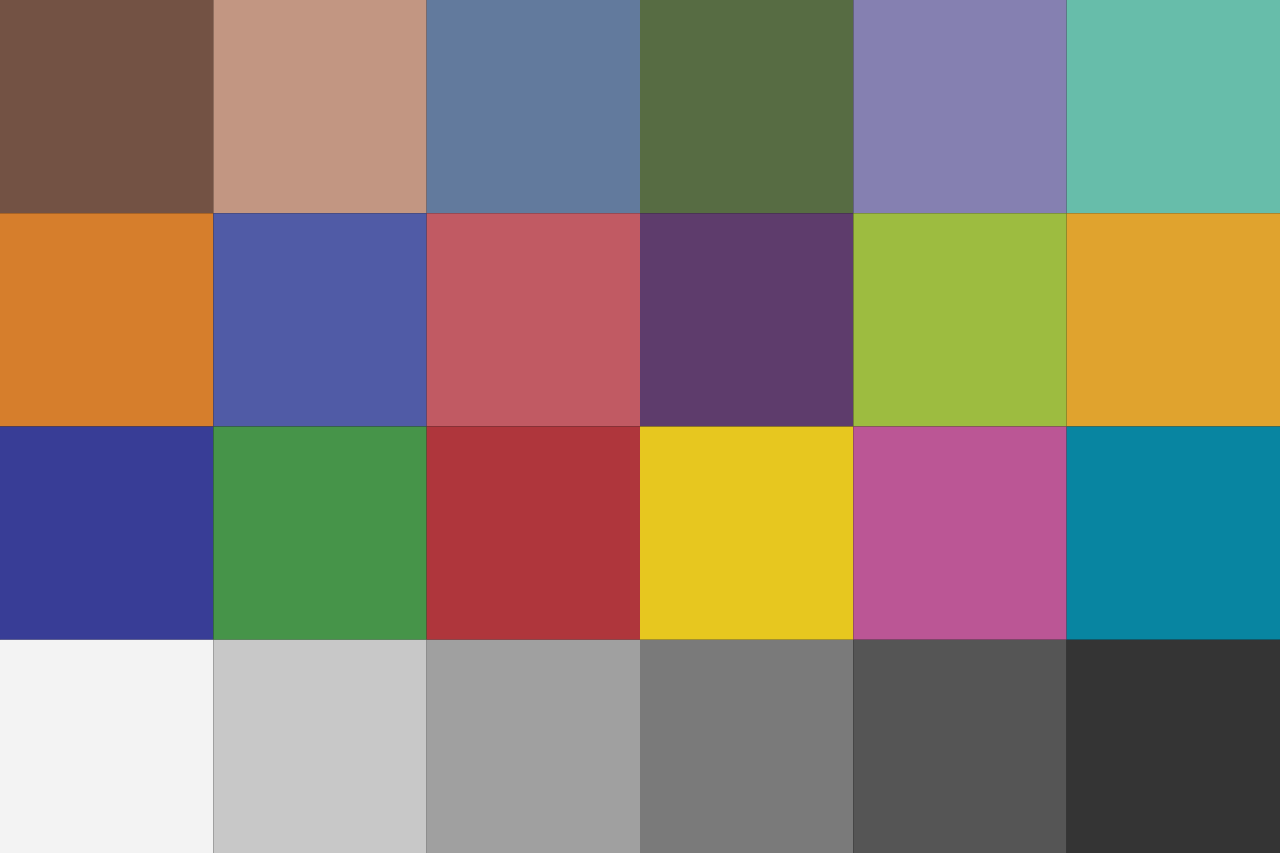
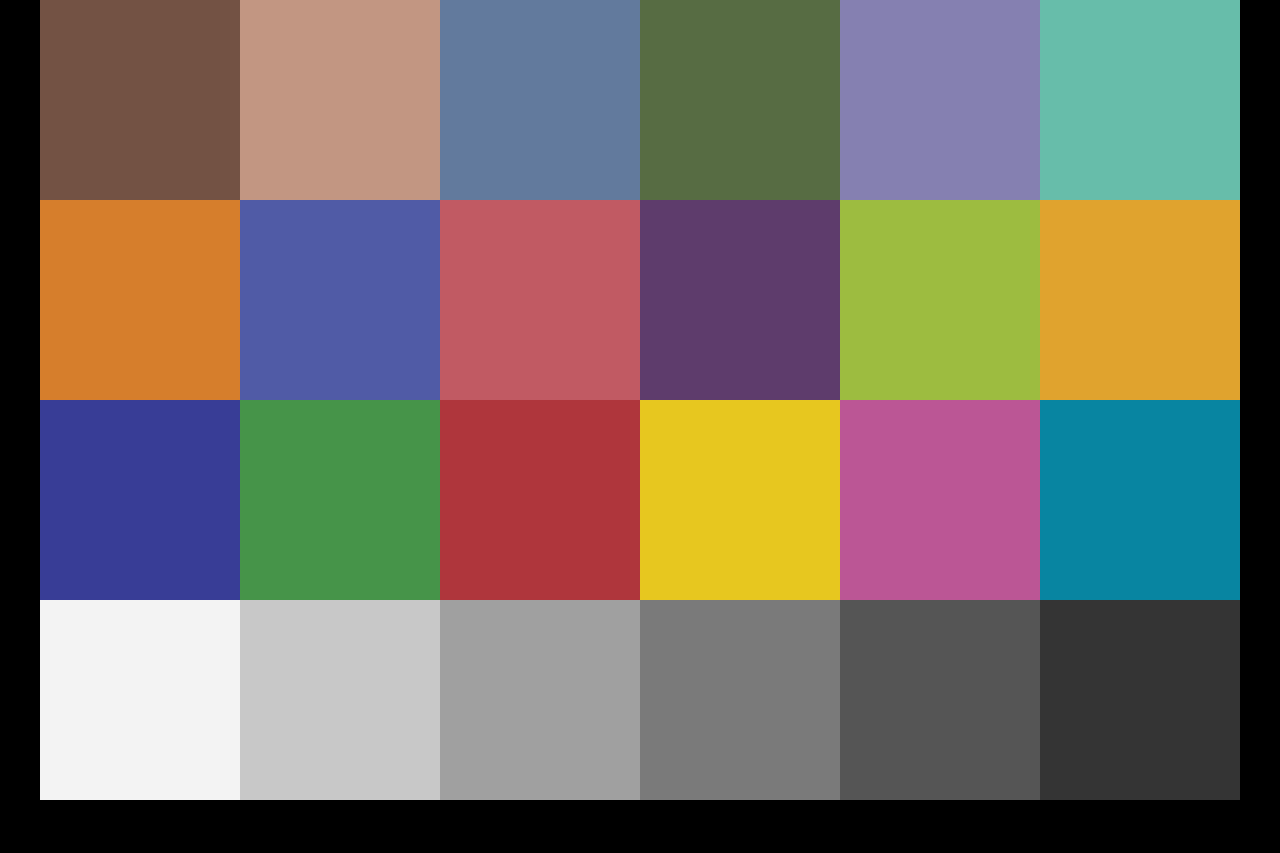
Before and after one commit to kqakqakqa/colorchecker, a plain HTML site: page index.html in a window 1280 px wide. After the commit the page ends 800 px from the top, so only its background shows below. Drawn offline with Linux system fonts and the light colour scheme.

Commit message:
Add files via upload

```diff
--- a/index.html
+++ b/index.html
@@ -4,18 +4,8 @@
     <meta charset="UTF-8" name="viewport" content="width=device-width" />
 </head>
 
-<img src="color-checker.svg" />
-
-<style>
-    body {
-        margin: 0;
-        background-color: #000;
-    }
-
-    #container {
-        height: 100%;
-        width: 100%;
-    }
-</style>
+<body style="margin: 0; background-color: #000;">
+    <img style="width: 100%; height: 100%;" src="color-checker.svg" />
+</body>
 
 </html>
```
